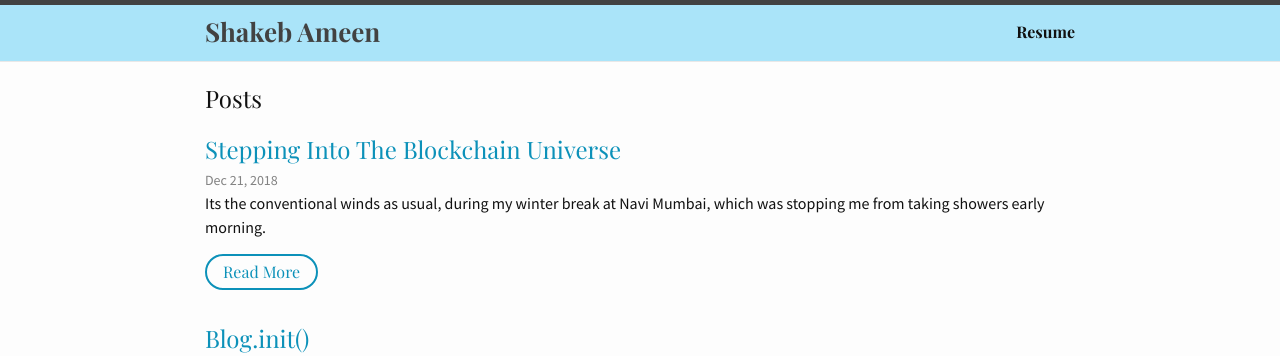
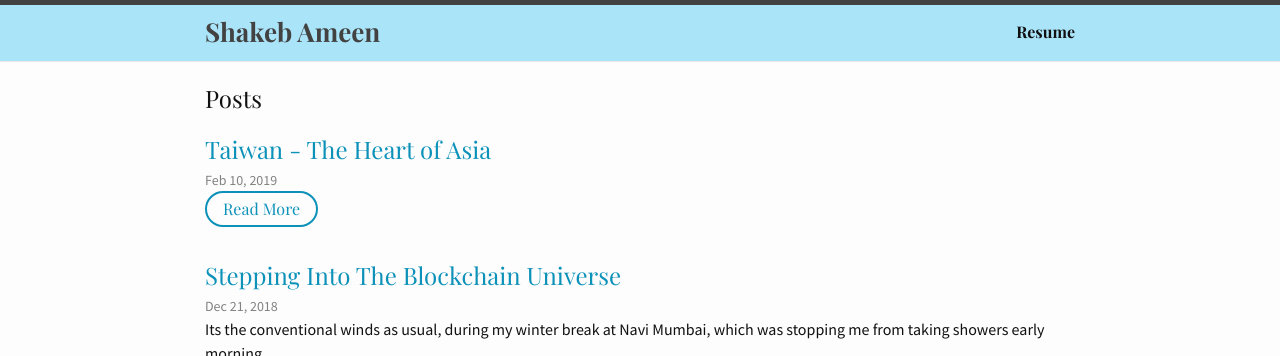
Before and after one commit to starcruizer/starcruizer.github.io, a Jekyll site: the page built from index.md, in a window 1280 px wide and 1186 px high, cut to the strip 0-356 px from the top of the window. Built offline with Jekyll 4.4.1, drawn with Linux system fonts in a browser that asks for light colours; nearby versions of some CDN libraries; some web fonts are replaced.

Commit message:
FIXED indentation

```diff
--- /dev/null
+++ b/_posts/taiwan/2019-02-10-Taiwan---The-Heart-Of-Asia.md
@@ -0,0 +1,6 @@
+---
+  layout: post
+  title: "Taiwan - The Heart of Asia"
+  categories: Taiwan
+  date:   2019-02-10 19:44:5 +0530
+---
--- a/_sass/resume_design.scss
+++ b/_sass/resume_design.scss
@@ -196,7 +196,8 @@ footer {
 
 @page {
   size: Letter;
-  margin: 0;
+  width: 8.5in;
+  height: 11in;
 }
 
 @media print {
```
